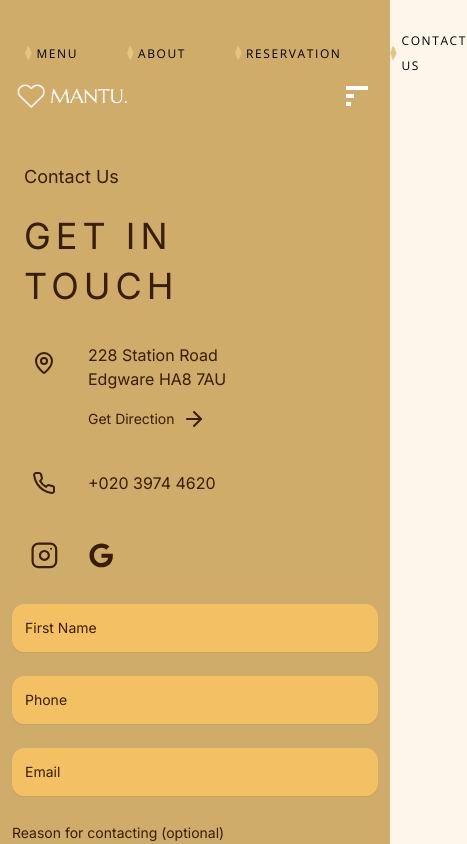
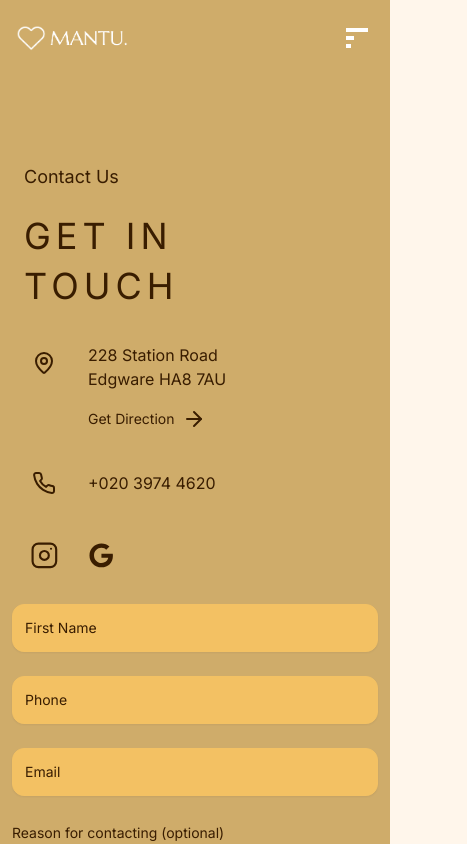
Before and after one commit to muhammedsheheer/mantu, a Next.js app: page /contact in a window 390 px wide. Shown: the top 844 px of the page, 467 px wide, since content can reach past the window. Built offline with nearby package versions, Linux system fonts and the light colour scheme; no server answers; a web font is replaced by a local one.

Commit message:
navbar edited

```diff
--- a/src/components/Navbar.tsx
+++ b/src/components/Navbar.tsx
@@ -41,7 +41,7 @@ const Navbar = ({
         className={
           pathname === "/"
             ? "hidden px-4 pt-20 md:block md:px-20"
-            : "px-4 pt-0 md:px-[50px] 2xl:px-[140px]"
+            : "hidden px-4 pt-0 md:block md:px-[50px] 2xl:px-[140px]"
         }
       >
         <div
```
Also changed, not shown: public/images/logo.png (added).
